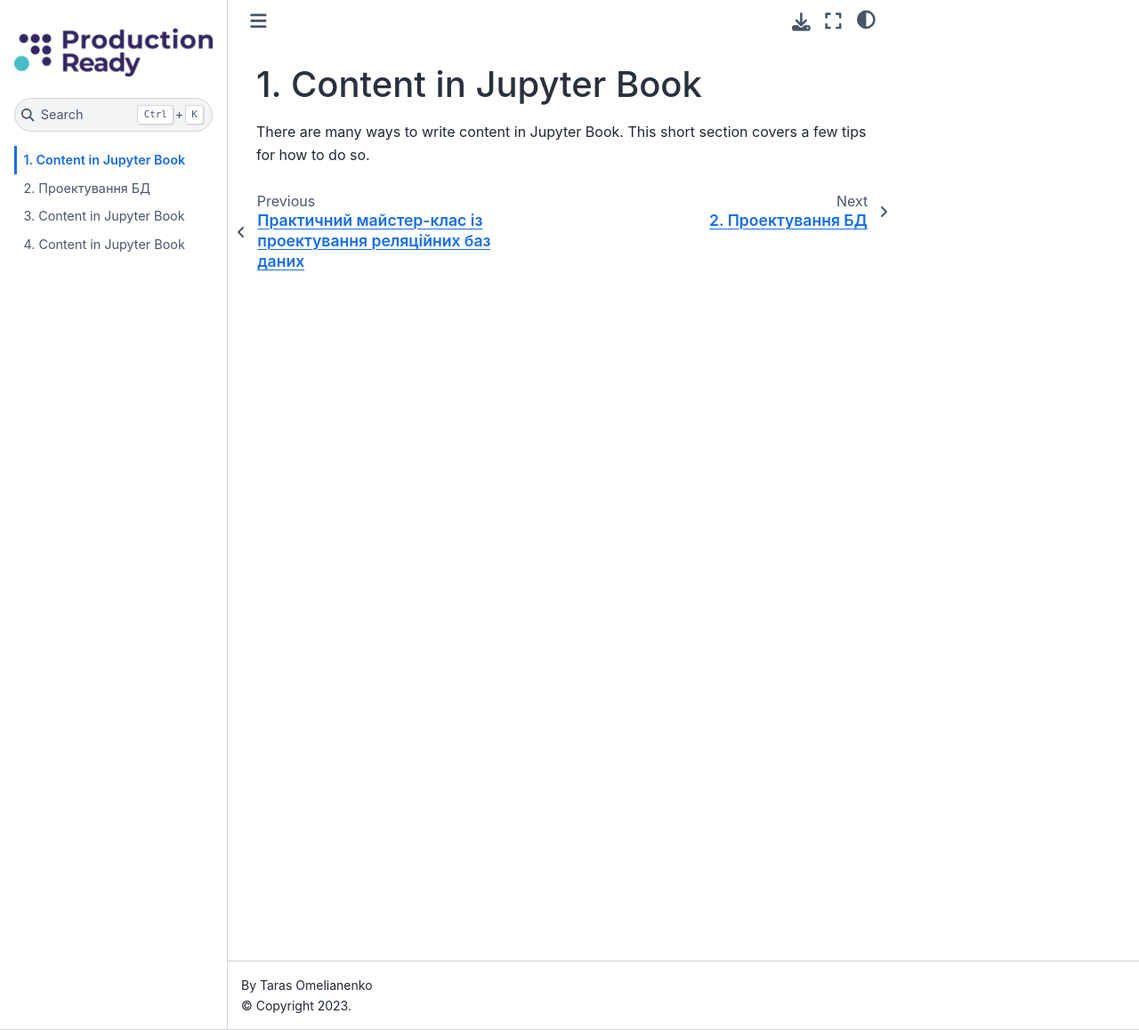
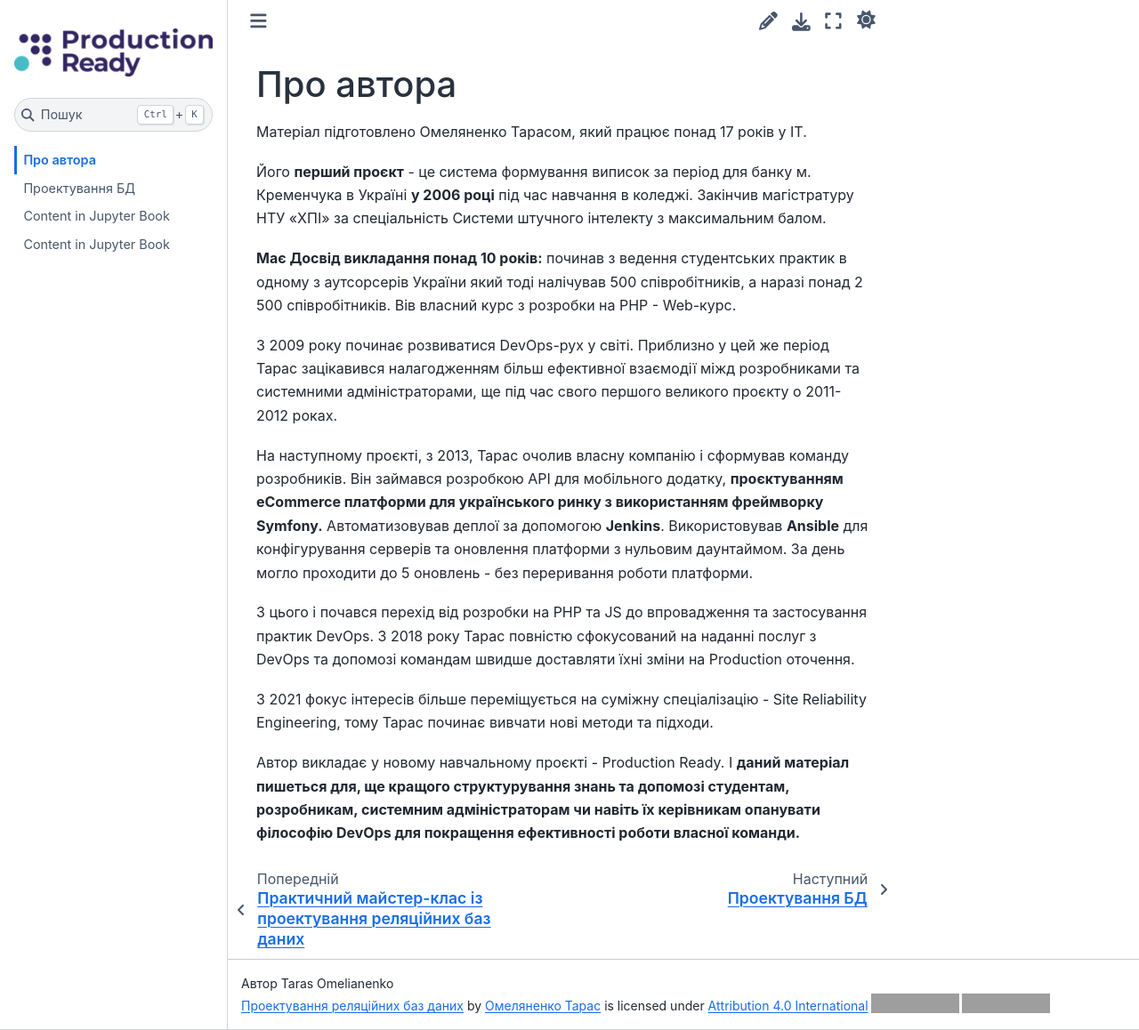
Before and after one commit to Miroling/design-relational-databases, a Jupyter Book: the page built from 01-about.md, in a window 1280 px wide and 1158 px high. Shown: the whole window at 89% size. Built offline with Jupyter Book 1.0.4 settings and Sphinx 7.4.7 and the Sphinx Book theme 1.1.4, drawn with Linux system fonts in a browser that asks for light colours; grey boxes are pictures that could not be loaded.

Commit message:
Update image

```diff
--- a/.gitpod.yml
+++ b/.gitpod.yml
@@ -1,4 +1,4 @@
-image: ghcr.io/miroling/design-relational-databases:release
+image: ghcr.io/miroling/design-relational-databases:main
 
 tasks:
   - command: |
--- a/01-about.md
+++ b/01-about.md
@@ -1,5 +1,30 @@
-Content in Jupyter Book
-=======================
+# Про автора
 
-There are many ways to write content in Jupyter Book. This short section
-covers a few tips for how to do so.
+Матеріал підготовлено Омеляненко Тарасом, який працює понад 17 років у IT.
+
+Його **перший проєкт** - це система формування виписок за період для банку м. Кременчука в Україні **у 2006 році** під
+час навчання в коледжі. Закінчив магістратуру НТУ "ХПІ" за спеціальність Системи штучного інтелекту з максимальним балом.
+
+**Має Досвід викладання понад 10 років:** починав з ведення студентських практик в одному з аутсорсерів України який
+тоді налічував 500 співробітників, а наразі понад 2 500 співробітників. Вів власний курс з розробки на PHP - Web-курс.
+
+З 2009 року починає розвиватися DevOps-рух у світі. Приблизно у цей же період Тарас зацікавився налагодженням більш
+ефективної взаємодії міжд розробниками та системними адміністраторами, ще під час свого першого великого проєкту о
+2011-2012 роках.
+
+На наступному проєкті, з 2013, Тарас очолив власну компанію і сформував команду розробників. Він займався
+розробкою API для мобільного додатку, **проєктуванням eCommerce платформи для українського ринку з використанням
+фреймворку Symfony.** Автоматизовував деплої за допомогою **Jenkins**. Використовував **Ansible** для конфігурування
+серверів та оновлення платформи з нульовим даунтаймом. За день могло проходити до 5 оновлень - без переривання роботи
+платформи.
+
+З цього і почався перехід від розробки на PHP та JS до впровадження та застосування практик DevOps. З 2018 року Тарас
+повністю сфокусований на наданні послуг з DevOps та допомозі командам швидше доставляти їхні зміни на Production
+оточення.
+
+З 2021 фокус інтересів більше переміщується на суміжну спеціалізацію - Site Reliability Engineering, тому Тарас починає
+вивчати нові методи та підходи.
+
+Автор викладає у новому навчальному проєкті - Production Ready. І **даний матеріал пишеться для, ще кращого
+структурування знань та допомозі студентам, розробникам, системним адміністраторам чи навіть їх керівникам опанувати
+філософію DevOps для покращення ефективності роботи власної команди.**
--- a/_config.yml
+++ b/_config.yml
@@ -19,31 +19,21 @@ latex:
   latex_documents:
     targetname: book.tex
 
-# Information about where the book exists on the web
-repository:
-  url: https://github.com/Miroling/design-relational-databases  # Online location of your book
-  path_to_book: .  # Optional path to your book, relative to the repository root
-  branch: main  # Which branch of the repository should be used when creating links (optional)
-
-# Add GitHub buttons to your book
-# See https://jupyterbook.org/customize/config.html#add-a-link-to-your-repository
-#######################################################################################
-# HTML-specific settings
-html:
-  use_edit_page_button      : true  # Whether to add an "edit this page" button to pages. If `true`, repository information in repository: must be filled in
-  use_repository_button     : true  # Whether to add a link to your repository button
-  use_issues_button         : true  # Whether to add an "open an issue" button
-  use_multitoc_numbering    : true   # Continuous numbering across parts/chapters
-  home_page_in_navbar       : true  # Whether to include your home page in the left Navigation Bar
-  baseurl                   : "https://miroling.github.io/design-relational-databases/"  # The base URL where your book will be hosted. Used for creating image previews and social links. e.g.: https://mypage.com/mybook/
-
-#######################################################################################
 
 sphinx:
-  html_context:
-    default_mode: light
   config:
+    language: uk
+    show_authors: false
+    html_context:
+      default_mode: "light"
+      github_user: "Miroling"
+      github_repo: "design-relational-databases"
+      github_version: "main"
+    html_show_copyright: false
     html_theme_options:
+      use_edit_page_button: true  # Whether to add an "edit this page" button to pages. If `true`, repository information in repository: must be filled in
       logo:
         image_light: img/logo-color.png
         image_dark: img/logo-white.png
+      extra_footer: |
+        <p xmlns:cc="http://creativecommons.org/ns#" xmlns:dct="http://purl.org/dc/terms/"><a property="dct:title" rel="cc:attributionURL" href="https://miroling.github.io/design-relational-databases/">Проектування реляційних баз даних</a> by <a rel="cc:attributionURL dct:creator" property="cc:attributionName" href="https://taras.pro">Омеляненко Тарас</a> is licensed under <a href="http://creativecommons.org/licenses/by/4.0/?ref=chooser-v1" target="_blank" rel="license noopener noreferrer" style="display:inline-block;">Attribution 4.0 International<img style="height:22px!important;margin-left:3px;vertical-align:text-bottom;" src="https://mirrors.creativecommons.org/presskit/icons/cc.svg?ref=chooser-v1"><img style="height:22px!important;margin-left:3px;vertical-align:text-bottom;" src="https://mirrors.creativecommons.org/presskit/icons/by.svg?ref=chooser-v1"></a></p>
--- /dev/null
+++ b/_static/main.css
@@ -0,0 +1,4 @@
+.skip-link {
+    visibility: hidden;
+    display: none;
+}
--- a/_toc.yml
+++ b/_toc.yml
@@ -2,9 +2,7 @@
 # Learn more at https://jupyterbook.org/customize/toc.html
 
 format: jb-book
-root: intro
-options:
-  numbered: true
+root: index
 chapters:
 - file: 01-about
 - file: 02-database-design
--- /dev/null
+++ b/conf.py
@@ -0,0 +1,3 @@
+html_theme_options = {
+    "extra_footer": "<div>hi there!</div>",
+}
--- a/requirements.txt
+++ b/requirements.txt
@@ -1 +1,2 @@
 jupyter-book
+sphinx-better-theme
```
Also changed, not shown: index.md (renamed from intro.md).
